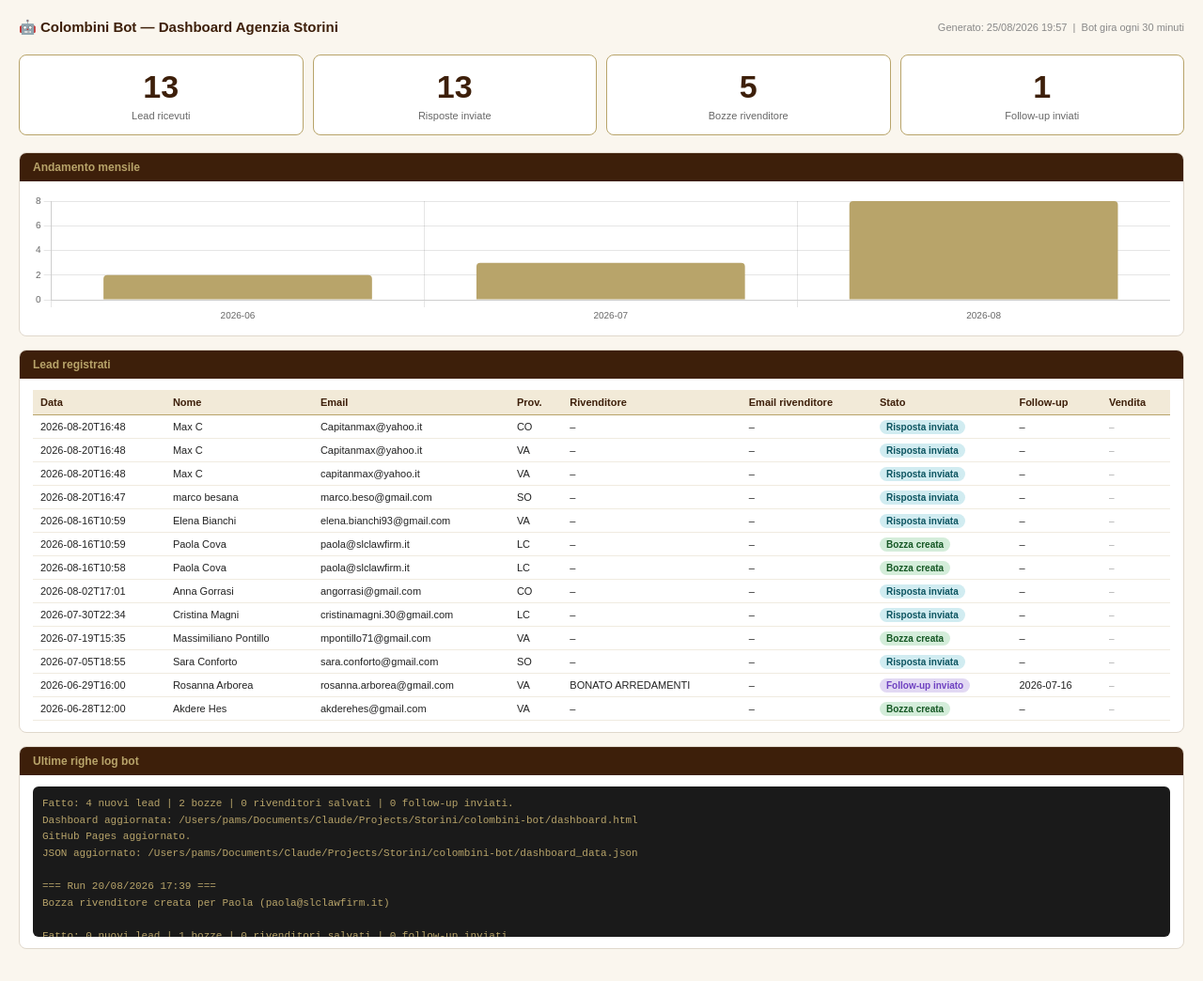
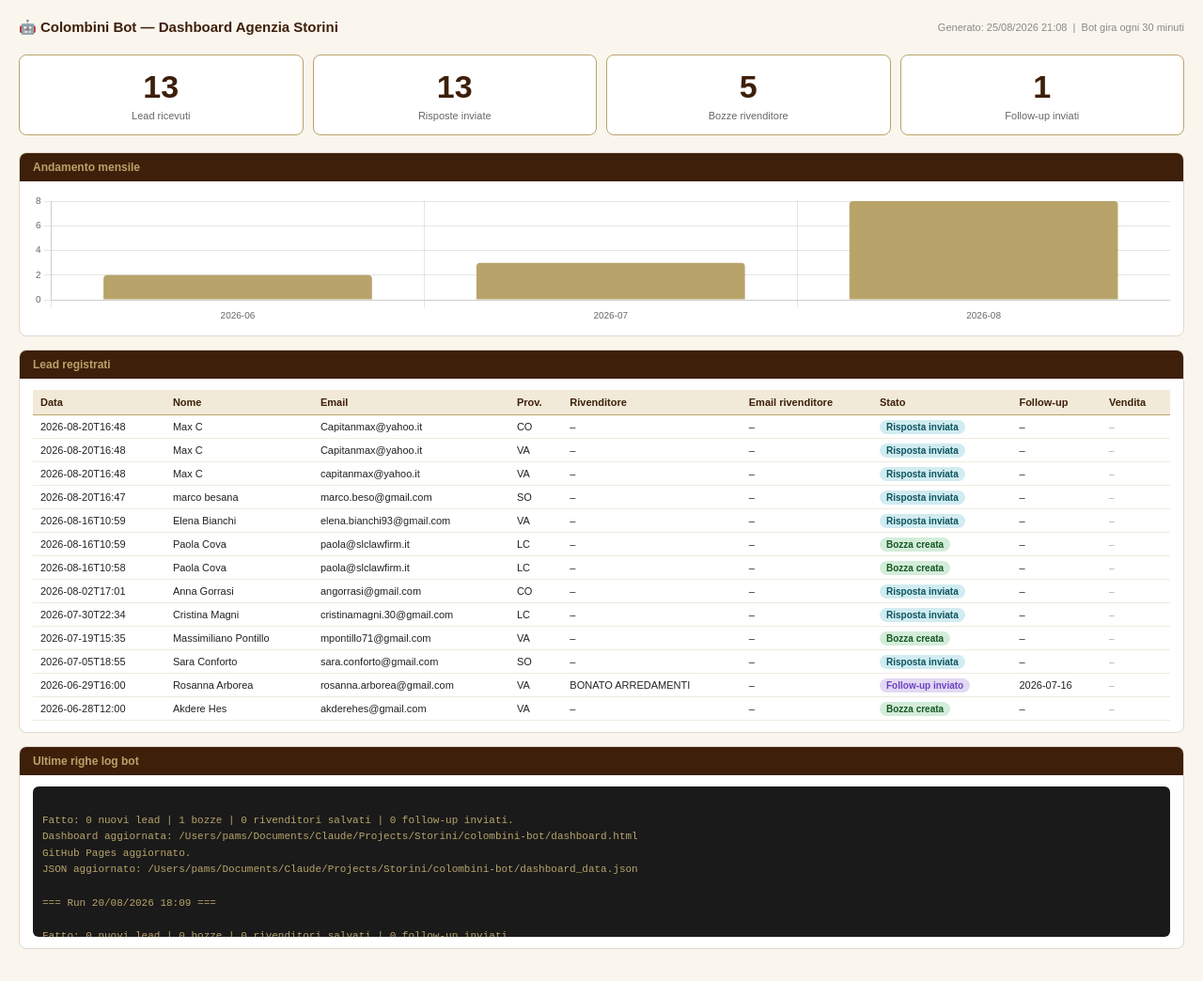
Before and after one commit to pamelavelloni/storini, a plain HTML site: page index.html in a window 1280 px wide. Shown: the whole page at 94% size. Drawn offline with nearby package versions, Linux system fonts and the light colour scheme.

Commit message:
Dashboard aggiornata 25/08/2026 21:08

```diff
--- a/index.html
+++ b/index.html
@@ -29,7 +29,7 @@
 <body>
 <header>
   <h1>🤖 Colombini Bot — Dashboard Agenzia Storini</h1>
-  <div class="sub">Generato: 25/08/2026 19:57 &nbsp;|&nbsp; Bot gira ogni 30 minuti</div>
+  <div class="sub">Generato: 25/08/2026 21:08 &nbsp;|&nbsp; Bot gira ogni 30 minuti</div>
 </header>
 
 <div class="kpi-grid">
@@ -186,14 +186,7 @@
 
 <div class="section">
   <div class="sh">Ultime righe log bot</div>
-  <div class="sb"><div class="log">Fatto: 4 nuovi lead | 2 bozze | 0 rivenditori salvati | 0 follow-up inviati.
-Dashboard aggiornata: /Users/pams/Documents/Claude/Projects/Storini/colombini-bot/dashboard.html
-GitHub Pages aggiornato.
-JSON aggiornato: /Users/pams/Documents/Claude/Projects/Storini/colombini-bot/dashboard_data.json
-
-=== Run 20/08/2026 17:39 ===
-Bozza rivenditore creata per Paola (paola@slclawfirm.it)
-
+  <div class="sb"><div class="log">
 Fatto: 0 nuovi lead | 1 bozze | 0 rivenditori salvati | 0 follow-up inviati.
 Dashboard aggiornata: /Users/pams/Documents/Claude/Projects/Storini/colombini-bot/dashboard.html
 GitHub Pages aggiornato.
@@ -225,6 +218,13 @@ JSON aggiornato: /Users/pams/Documents/Claude/Projects/Storini/colombini-bot/das
 Fatto: 0 nuovi lead | 0 bozze | 0 rivenditori salvati | 0 follow-up inviati.
 Dashboard aggiornata: /Users/pams/Documents/Claude/Projects/Storini/colombini-bot/dashboard.html
 GitHub Pages aggiornato.
+JSON aggiornato: /Users/pams/Documents/Claude/Projects/Storini/colombini-bot/dashboard_data.json
+
+=== Run 25/08/2026 19:57 ===
+
+Fatto: 0 nuovi lead | 0 bozze | 0 rivenditori salvati | 0 follow-up inviati.
+Dashboard aggiornata: /Users/pams/Documents/Claude/Projects/Storini/colombini-bot/dashboard.html
+GitHub Pages aggiornato.
 JSON aggiornato: /Users/pams/Documents/Claude/Projects/Storini/colombini-bot/dashboard_data.json</div></div>
 </div>
 
```
